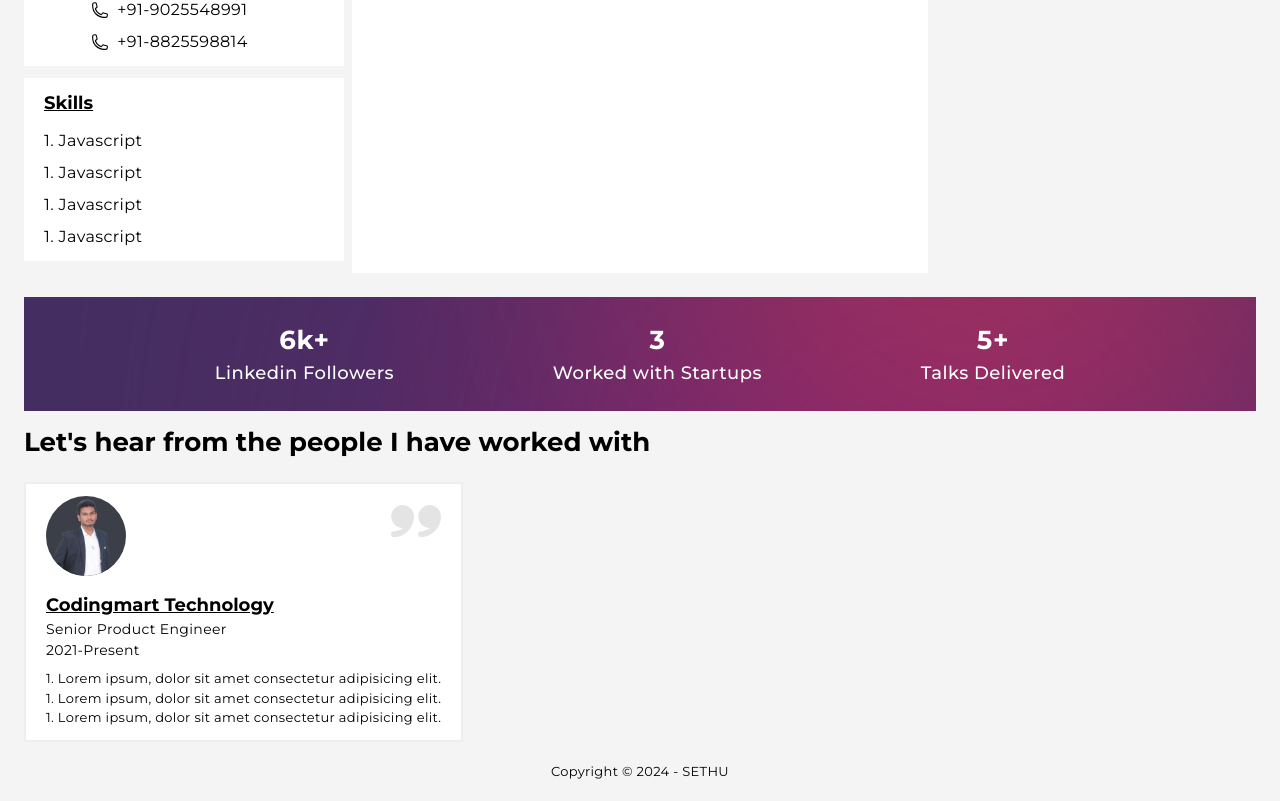
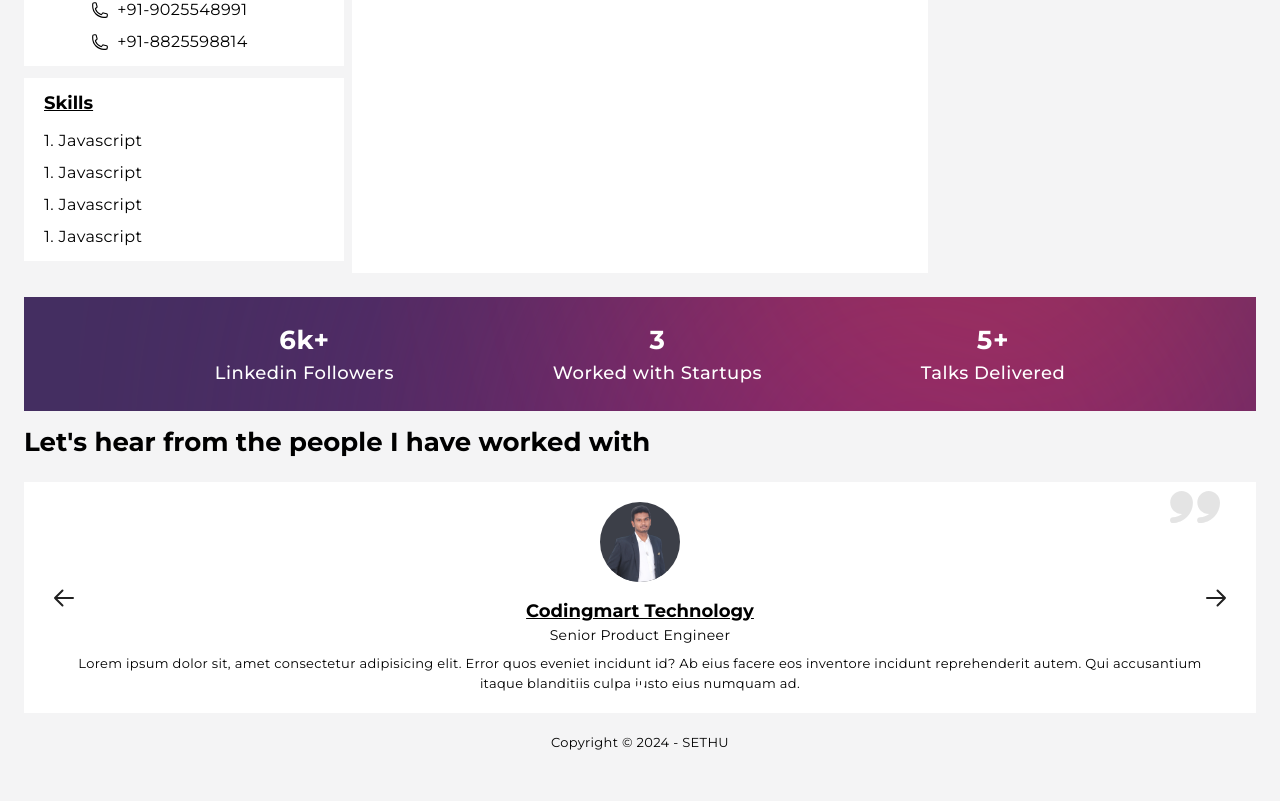
Before and after one commit to Sethu-1471/sethupathi, a React (Vite) app: page / in a window 1280 px wide. Shown: the part 488-1289 px from the top of the page. After the commit the page ends 1261 px from the top, so only its background shows below. Built offline with nearby package versions, Linux system fonts and the light colour scheme.

Commit message:
Half Completed

```diff
--- /dev/null
+++ b/src/components/Carosal.tsx
@@ -0,0 +1,92 @@
+import { Carousel, IconButton } from "@material-tailwind/react";
+import quotes from "../assets/quotes.svg";
+import { Button, Typography } from "@material-tailwind/react";
+import sethupathi from "../assets/sethu.png";
+
+export function CarouselTransition() {
+  return (
+    <Carousel
+      transition={{ duration: 2 }}
+      className=""
+      nextArrow={({ handleNext }) => (
+        <IconButton
+          variant="text"
+          color="black"
+          size="lg"
+          onClick={handleNext}
+          className="!absolute top-2/4 !right-4 -translate-y-2/4"
+        >
+          <svg
+            xmlns="http://www.w3.org/2000/svg"
+            fill="none"
+            viewBox="0 0 24 24"
+            strokeWidth={2}
+            stroke="currentColor"
+            className="h-6 w-6"
+          >
+            <path
+              strokeLinecap="round"
+              strokeLinejoin="round"
+              d="M13.5 4.5L21 12m0 0l-7.5 7.5M21 12H3"
+            />
+          </svg>
+        </IconButton>
+      )}
+      prevArrow={({ handlePrev }) => (
+        <IconButton
+          variant="text"
+          color="black"
+          size="lg"
+          onClick={handlePrev}
+          className="!absolute top-2/4 left-4 -translate-y-2/4"
+        >
+          <svg
+            xmlns="http://www.w3.org/2000/svg"
+            fill="none"
+            viewBox="0 0 24 24"
+            strokeWidth={2}
+            stroke="currentColor"
+            className="h-6 w-6"
+          >
+            <path
+              strokeLinecap="round"
+              strokeLinejoin="round"
+              d="M10.5 19.5L3 12m0 0l7.5-7.5M3 12h18"
+            />
+          </svg>
+        </IconButton>
+      )}
+    >
+      <div className="relative h-full w-full bg-white px-[50px] flex flex-col justify-center items-center py-5">
+        <div className="absolute right-9 top-0">
+          <img
+            className="object-cover object-center w-[50px] opacity-10"
+            src={quotes}
+            alt="Sethupathi"
+          />
+        </div>
+        <div className="bg-[#3C3F48] rounded-[50%] overflow-hidden w-[80px] h-[80px] mb-4">
+          <img
+            className="w-full object-cover object-center"
+            src={sethupathi}
+            alt="Sethupathi"
+          />
+        </div>
+        <Typography className="cursor-pointer font-bold  text-[18px] underline decoration-sky-500">
+          Codingmart Technology
+        </Typography>
+        <Typography className="cursor-pointer font-normal tracking-wide text-[14px]">
+          Senior Product Engineer
+        </Typography>
+        <div className="mt-2">
+          <Typography className="cursor-pointer font-normal tracking-wide text-[13px] text-center">
+            Lorem ipsum dolor sit, amet consectetur adipisicing elit. Error quos
+            eveniet incidunt id? Ab eius facere eos inventore incidunt
+            reprehenderit autem. Qui accusantium itaque blanditiis culpa iusto
+            eius numquam ad.{" "}
+          </Typography>
+        </div>
+      </div>
+    </Carousel>
+  );
+}
--- a/src/components/Testimonial.tsx
+++ b/src/components/Testimonial.tsx
@@ -6,44 +6,7 @@ import sethupathi from "../assets/sethu.png";
 export default function Testimonial() {
   return (
     <div className="flex flex-wrap">
-      <div className="bg-white px-5 py-3 w-fit border-solid border-2  border-a-secondary">
-        <div className="flex justify-between">
-          <div className="bg-[#3C3F48] rounded-[50%] overflow-hidden w-[80px] h-[80px] mb-4">
-            <img
-              className="w-full object-cover object-center"
-              src={sethupathi}
-              alt="Sethupathi"
-            />
-          </div>
-          <div>
-            <img
-              className="object-cover object-center w-[50px] opacity-10"
-              src={quotes}
-              alt="Sethupathi"
-            />
-          </div>
-        </div>
-        <Typography className="cursor-pointer font-bold  text-[18px] underline decoration-sky-500">
-          Codingmart Technology
-        </Typography>
-        <Typography className="cursor-pointer font-normal tracking-wide text-[14px]">
-          Senior Product Engineer
-        </Typography>
-        <Typography className="cursor-pointer font-normal tracking-wide text-[14px]">
-          2021-Present
-        </Typography>
-        <div className="mt-2">
-          <Typography className="cursor-pointer font-normal tracking-wide text-[13px]">
-            1. Lorem ipsum, dolor sit amet consectetur adipisicing elit.
-          </Typography>
-          <Typography className="cursor-pointer font-normal tracking-wide text-[13px]">
-            1. Lorem ipsum, dolor sit amet consectetur adipisicing elit.
-          </Typography>
-          <Typography className="cursor-pointer font-normal tracking-wide text-[13px]">
-            1. Lorem ipsum, dolor sit amet consectetur adipisicing elit.
-          </Typography>
-        </div>
-      </div>
+
     </div>
   );
 }
--- a/src/pages/home.tsx
+++ b/src/pages/home.tsx
@@ -6,6 +6,7 @@ import sethupathi from "../assets/sethu.png";
 import Typewriter from "typewriter-effect";
 import { PhoneIcon } from "@heroicons/react/24/outline";
 import Testimonial from "../components/Testimonial";
+import { CarouselTransition } from "../components/Carosal";
 
 export default function Home() {
   return (
@@ -177,7 +178,8 @@ export default function Home() {
               Let's hear from the people I have worked with
             </Typography>
 
-            <Testimonial />
+            {/* <Testimonial /> */}
+            <CarouselTransition />
           </div>
         </div>
         {/* Footer */}
```
